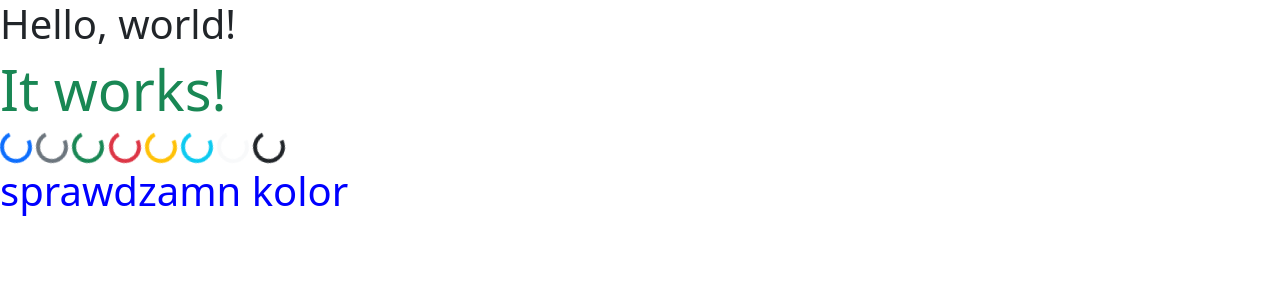
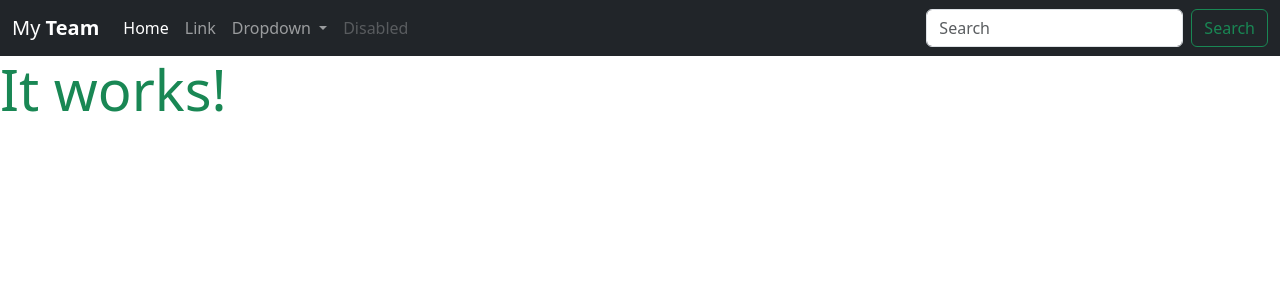
Before and after one commit to Biecho88/my_team, a Django app: page / in a window 1280 px wide. Shown: the top 300 px of the page. Run offline with Django 5.2, Linux system fonts and the light colour scheme; some libraries are stand-ins or nearby versions.

Commit message:
Created Navbar in home.html. Tested responsivnes on mobile devices, all works good

```diff
--- a/home/templates/home.html
+++ b/home/templates/home.html
@@ -3,33 +3,4 @@
 
 {% block content %}
 <h1 class="display-4 text-success">It works!</h1>
-<div class="spinner-border text-primary" role="status">
-    <span class="visually-hidden">Loading...</span>
-  </div>
-  <div class="spinner-border text-secondary" role="status">
-    <span class="visually-hidden">Loading...</span>
-  </div>
-  <div class="spinner-border text-success" role="status">
-    <span class="visually-hidden">Loading...</span>
-  </div>
-  <div class="spinner-border text-danger" role="status">
-    <span class="visually-hidden">Loading...</span>
-  </div>
-  <div class="spinner-border text-warning" role="status">
-    <span class="visually-hidden">Loading...</span>
-  </div>
-  <div class="spinner-border text-info" role="status">
-    <span class="visually-hidden">Loading...</span>
-  </div>
-  <div class="spinner-border text-light" role="status">
-    <span class="visually-hidden">Loading...</span>
-  </div>
-  <div class="spinner-border text-dark" role="status">
-    <span class="visually-hidden">Loading...</span>
-  </div>
-
-
-<h1 class="test">
-    sprawdzamn kolor
-</h1>
 {% endblock %}
--- a/static/css/base.css
+++ /dev/null
@@ -1,3 +0,0 @@
-.test {
-    color: blue;
-}
--- a/templates/base.html
+++ b/templates/base.html
@@ -26,18 +26,51 @@
 
     <title>My Team</title>
 </head>
-  <body>
-    <h1>Hello, world!</h1>
+<body>
+    <nav class="navbar navbar-expand-lg navbar-dark bg-dark">
+        <div class="container-fluid">
+          <a class="navbar-brand" href="{% url 'home' %}">My <strong>Team</strong></a>
+          <button class="navbar-toggler" type="button" data-bs-toggle="collapse" data-bs-target="#navbarSupportedContent" aria-controls="navbarSupportedContent" aria-expanded="false" aria-label="Toggle navigation">
+            <span class="navbar-toggler-icon"></span>
+          </button>
+          <div class="collapse navbar-collapse" id="navbarSupportedContent">
+            <ul class="navbar-nav me-auto mb-2 mb-lg-0">
+              <li class="nav-item">
+                <a class="nav-link active" aria-current="page" href="#">Home</a>
+              </li>
+              <li class="nav-item">
+                <a class="nav-link" href="#">Link</a>
+              </li>
+              <li class="nav-item dropdown">
+                <a class="nav-link dropdown-toggle" href="#" role="button" data-bs-toggle="dropdown" aria-expanded="false">
+                  Dropdown
+                </a>
+                <ul class="dropdown-menu">
+                  <li><a class="dropdown-item" href="#">Action</a></li>
+                  <li><a class="dropdown-item" href="#">Another action</a></li>
+                  <li><hr class="dropdown-divider"></li>
+                  <li><a class="dropdown-item" href="#">Something else here</a></li>
+                </ul>
+              </li>
+              <li class="nav-item">
+                <a class="nav-link disabled" aria-disabled="true">Disabled</a>
+              </li>
+            </ul>
+            <form class="d-flex" role="search">
+              <input class="form-control me-2" type="search" placeholder="Search" aria-label="Search">
+              <button class="btn btn-outline-success" type="submit">Search</button>
+            </form>
+          </div>
+        </div>
+      </nav>
+    {% if messages %}
+        <div class="message-container"></div>
+    {% endif %}
 
     {% block page_header %}
     {% endblock %}
 
     {% block content %}
     {% endblock %}
-
-    {% block postloadjs %}
-    {% endblock %}
-
-
-  </body>
+</body>
 </html>
```
